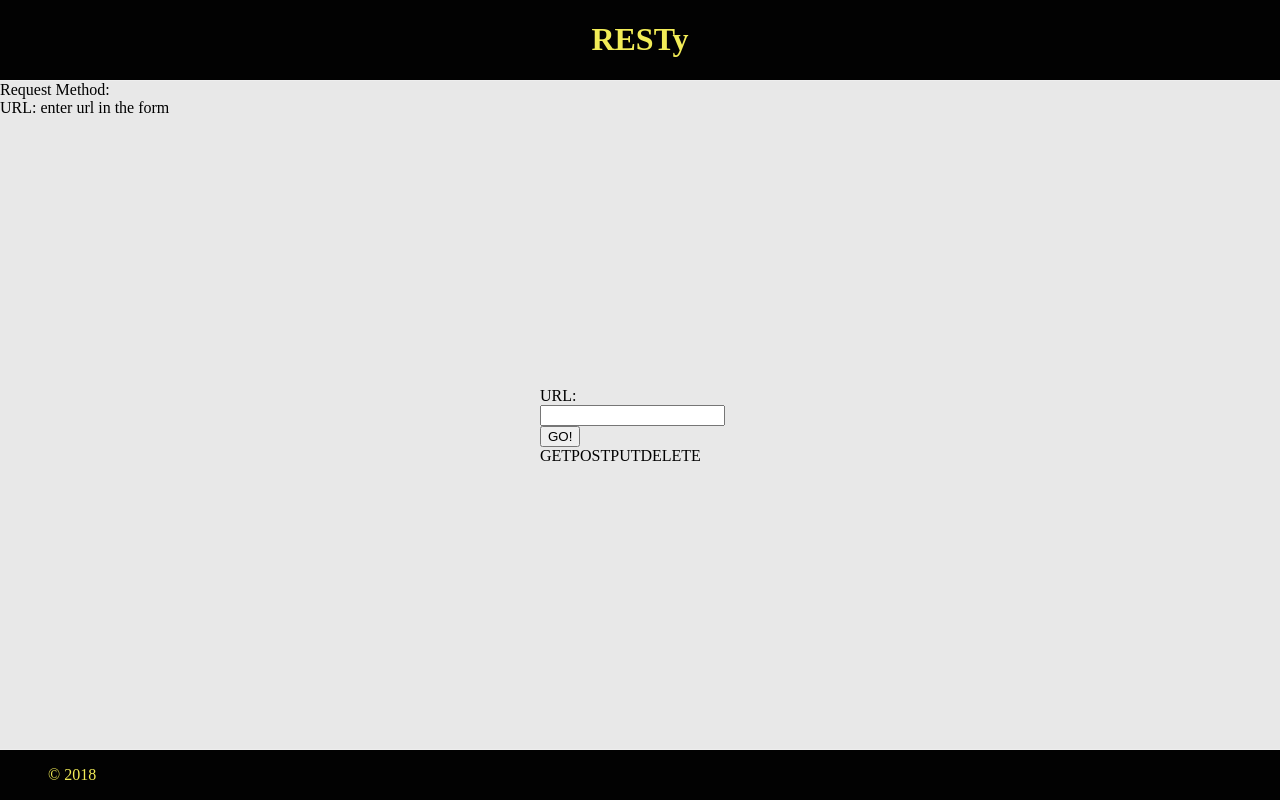
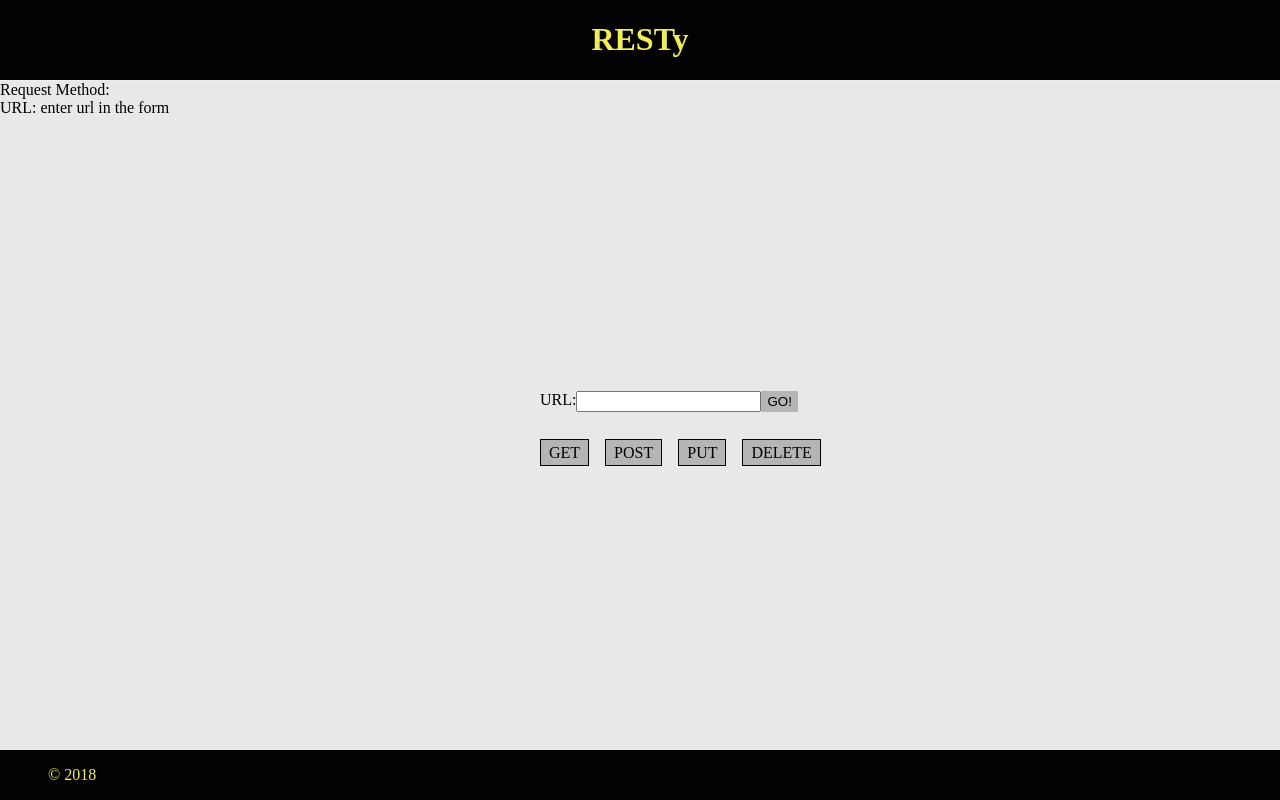
Before and after one commit to MelodicXP/resty, a React (Vite) app: page / in a window 1280 px wide. Built offline with nearby package versions, Linux system fonts and the light colour scheme.

Commit message:
Allow dynamic selection of CRUD methods by user

```diff
--- a/src/Components/Form/index.jsx
+++ b/src/Components/Form/index.jsx
@@ -6,17 +6,22 @@
 
   // Create a state variable to hold url
   const [url, setUrl] = useState('');
+  const [method, setMethod] = useState('GET');
 
-  // Update state variable when input changes
+  // Handle url input from user
   const handleInputChange = (e) => {
     setUrl(e.target.value);
   };
+
+  const handleMethodChange = (e) => {
+    setMethod(e.target.value);
+  }
 
   // Handle form submission
   const handleSubmit = (e) => {
     e.preventDefault();
     const formData = {
-      method: 'GET',
+      method: method,
       url: url,
     };
     props.handleApiCall(formData); // Access from props
@@ -25,7 +30,7 @@
   return (
     <>
       <form onSubmit={handleSubmit}>
-        <label >
+        <label className="input">
           <span>URL: </span>
           <input
             name='url'
@@ -35,12 +40,30 @@
           />
           <button type="submit">GO!</button>
         </label>
-        <label className="methods">
-          <span id="get">GET</span>
-          <span id="post">POST</span>
-          <span id="put">PUT</span>
-          <span id="delete">DELETE</span>
-        </label>
+
+        <div className="methods">
+
+          <label>
+            <input onChange={handleMethodChange} type="radio" name="method" value ="get" />
+            <span id="get">GET</span>
+          </label>
+
+          <label>
+            <input onChange={handleMethodChange} type="radio" name="method" value ="post" />
+            <span id="get">POST</span>
+          </label>
+
+          <label>
+            <input onChange={handleMethodChange} type="radio" name="method" value ="put" />
+            <span id="get">PUT</span>
+          </label>
+
+          <label>
+            <input onChange={handleMethodChange} type="radio" name="method" value ="delete" />
+            <span id="get">DELETE</span>
+          </label>
+
+        </div>
       </form>
     </>
   );
```
